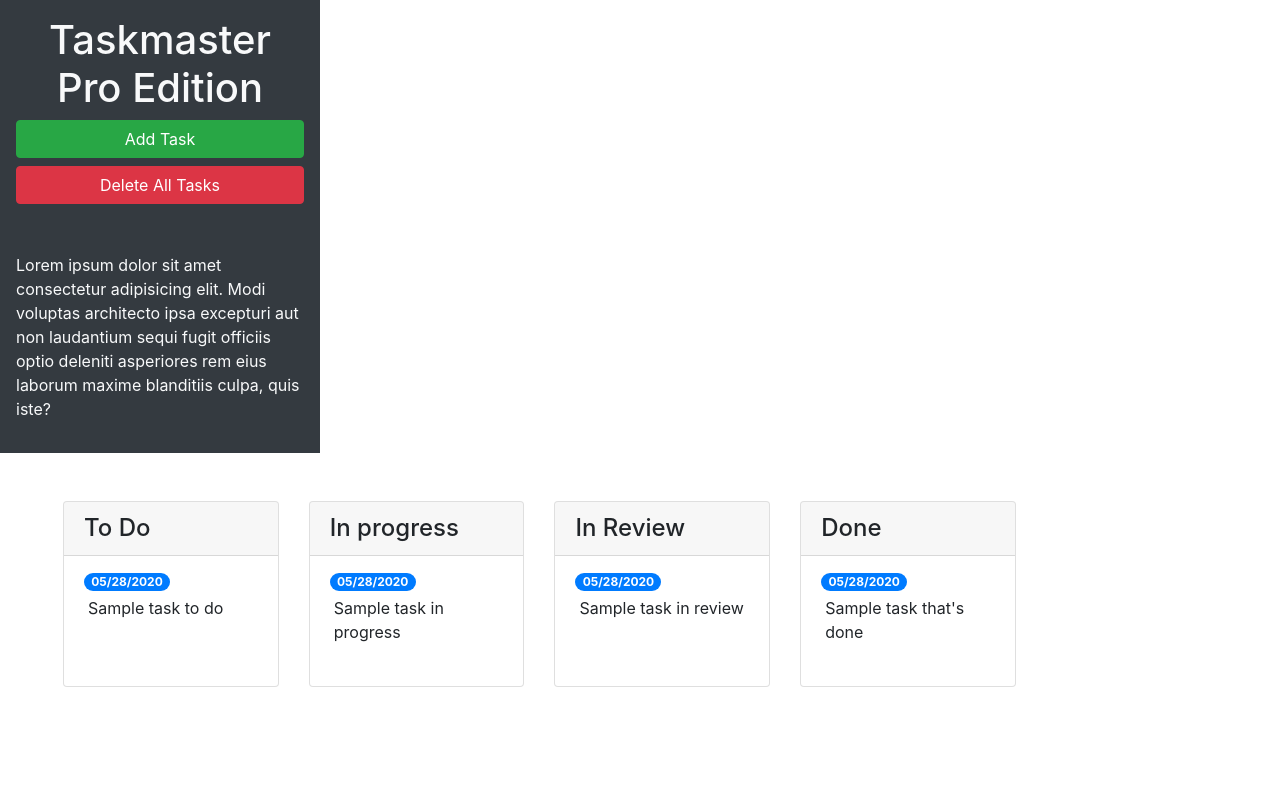
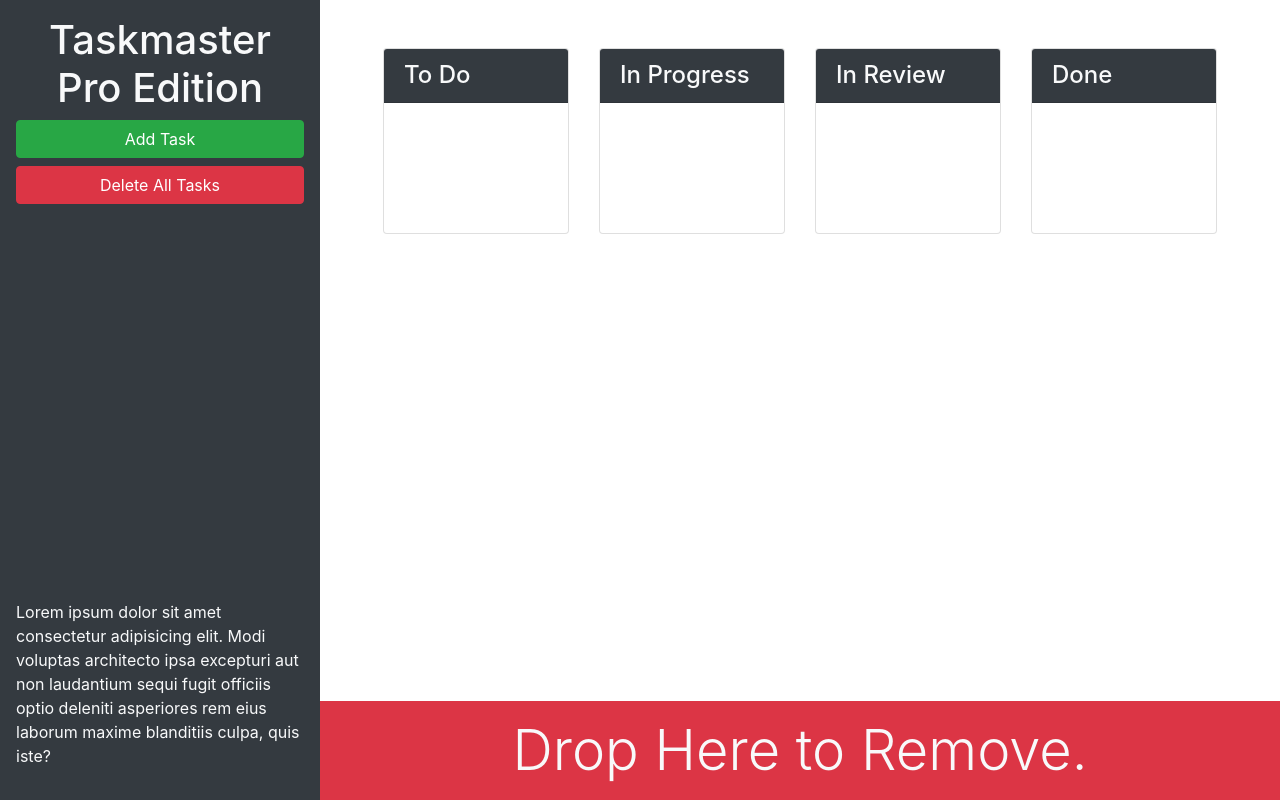
Before and after one commit to taylor124/taskmaster-pro, a plain HTML site: page index.html in a window 1280 px wide. Drawn offline with nearby package versions, Linux system fonts and the light colour scheme.

Commit message:
Feature: flex and design

```diff
--- a/index.html
+++ b/index.html
@@ -13,27 +13,28 @@
 <body>
 
   <div class="row min-vh-100 no-gutters">
-    <header class="col-12 col-lg-3 bg-dark text-light d-flex flex-column p-4 p-lg-3">
+    <header class="col-12 col-lg-3 bg-dark text-light sticky-top d-flex flex-column p-4 p-lg-3">
       <h1 class="text-center">Taskmaster Pro Edition</h1>
       <button id="create-task" class="btn btn-block btn-success" data-toggle="modal" data-target="#task-form-modal">Add
         Task</button>
       <button id="remove-tasks" class="btn btn-block btn-danger">Delete All Tasks</button>
-      <p class="mt-auto">Lorem ipsum dolor sit amet consectetur adipisicing elit. Modi voluptas architecto ipsa
+      <p class="mt-auto d-none d-lg-block">Lorem ipsum dolor sit amet consectetur adipisicing elit. Modi voluptas architecto ipsa
         excepturi aut non
         laudantium sequi fugit officiis optio deleniti asperiores rem eius laborum maxime blanditiis culpa, quis iste?
       </p>
     </header>
+    <main class="col-12 col-lg-9 d-flex flex-column">
       <div class="m-5 row justify-content-around">
         <!-- todo start -->
         <div class="col-12 col-md-6 col-xl-3 mb-3">
           <div class="card">
-          <h4 class="card-header">
+            <h4 class="card-header bg-dark text-light">
               To Do
             </h4>
           <ul id="list-toDo" class="list-group list-group-flush">
           <li class="list-group-item">
-              <span class="badge badge-primary badge-pill">05/28/2020</span>
-              <p class="m-1">Sample task to do</p>
+            <span class="badge badge-primary badge-pill"></span>
+            <p class="m-1"></p>
           </li>
         </ul>
         </div>
@@ -42,13 +43,13 @@
         <!-- in progress start -->
         <div class="col-12 col-md-6 col-xl-3 mb-3">
           <div class="card">
-          <h4 class="card-header">
-            In progress
+            <h4 class="card-header bg-dark text-light">
+              In Progress
             </h4>
           <ul id="list-inProgress" class="list-group list-group-flush">
             <li class="list-group-item">
-              <span class="badge badge-primary badge-pill">05/28/2020</span>
-              <p class="m-1">Sample task in progress</p>
+              <span class="badge badge-primary badge-pill"></span>
+              <p class="m-1"></p>
             </li>
           </ul>
         </div>
@@ -57,13 +58,13 @@
         <!-- in review start -->
         <div class="col-12 col-md-6 col-xl-3 mb-3">
           <div class="card">
-          <h4 class="card-header">
+            <h4 class="card-header bg-dark text-light">
               In Review
             </h4>
           <ul id="list-inReview" class="list-group list-group-flush">
             <li class="list-group-item">
-              <span class="badge badge-primary badge-pill">05/28/2020</span>
-              <p class="m-1">Sample task in review</p>
+              <span class="badge badge-primary badge-pill"></span>
+              <p class="m-1"></p>
             </li>
           </ul>
         </div>
@@ -72,18 +73,25 @@
         <!-- done start -->
         <div class="col-12 col-md-6 col-xl-3 mb-3">
           <div class="card">
-          <h4 class="card-header">
+            <h4 class="card-header bg-dark text-light">
               Done
             </h4>
           <ul id="list-done" class="list-group list-group-flush">
             <li class="list-group-item">
-              <span class="badge badge-primary badge-pill">05/28/2020</span>
-              <p class="m-1">Sample task that's done</p>
+              <span class="badge badge-primary badge-pill"></span>
+              <p class="m-1"></p>
             </li>
           </ul>
         </div>
         </div>
         <!-- done end -->
+      </div>
+      <div id="trash" class="mt-auto">
+        <div class="w-100 bg-danger p-3 text-center text-light display-4">
+          Drop Here to Remove.
+        </div>
+      </div>
+    </main>
   </div>
 
   <!-- Modal -->
@@ -107,6 +115,7 @@
               <label for="modalDueDate">Due date</label>
               <input type="text" class="form-control" id="modalDueDate" placeholder="mm/dd/yyyy" autocomplete="off" />
             </div>
+          </form>
         </div>
         <div class="modal-footer">
           <button type="button" class="btn btn-secondary" data-dismiss="modal">Close</button>
```
Lines whose indentation alone changed are shown as unchanged.
